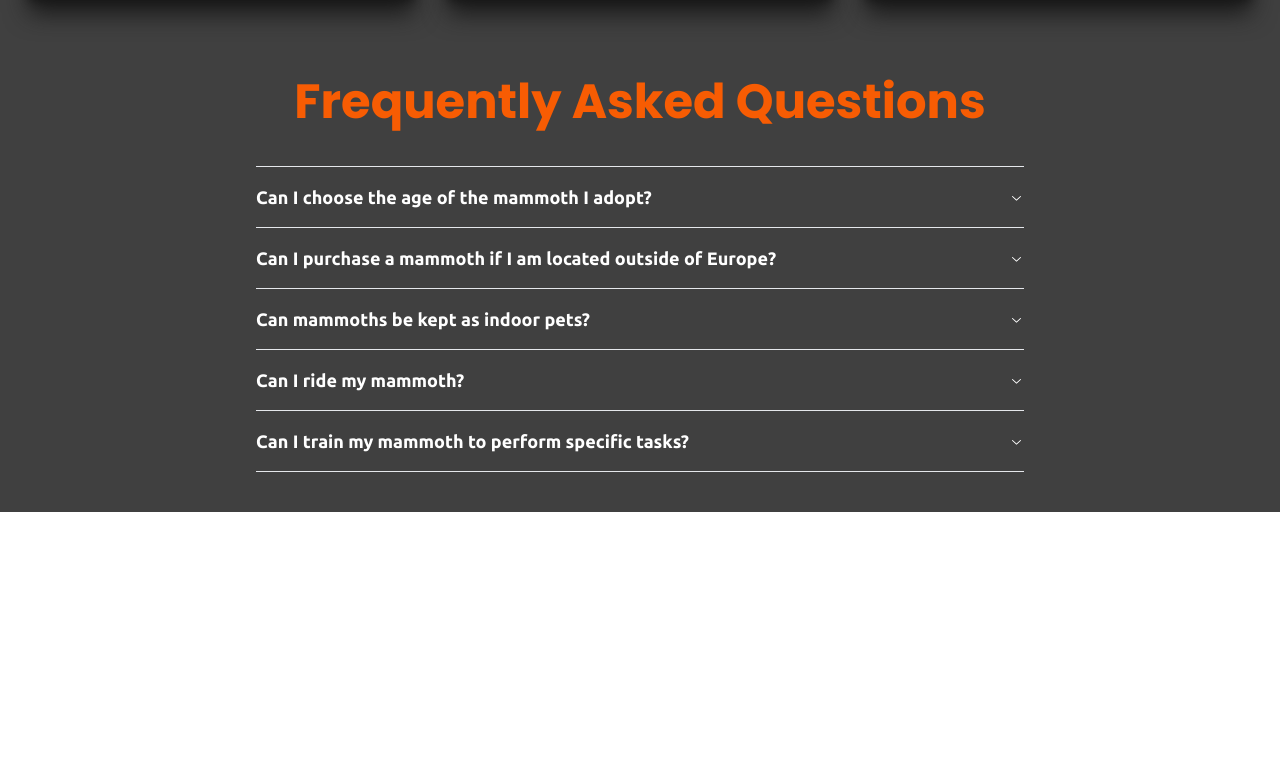
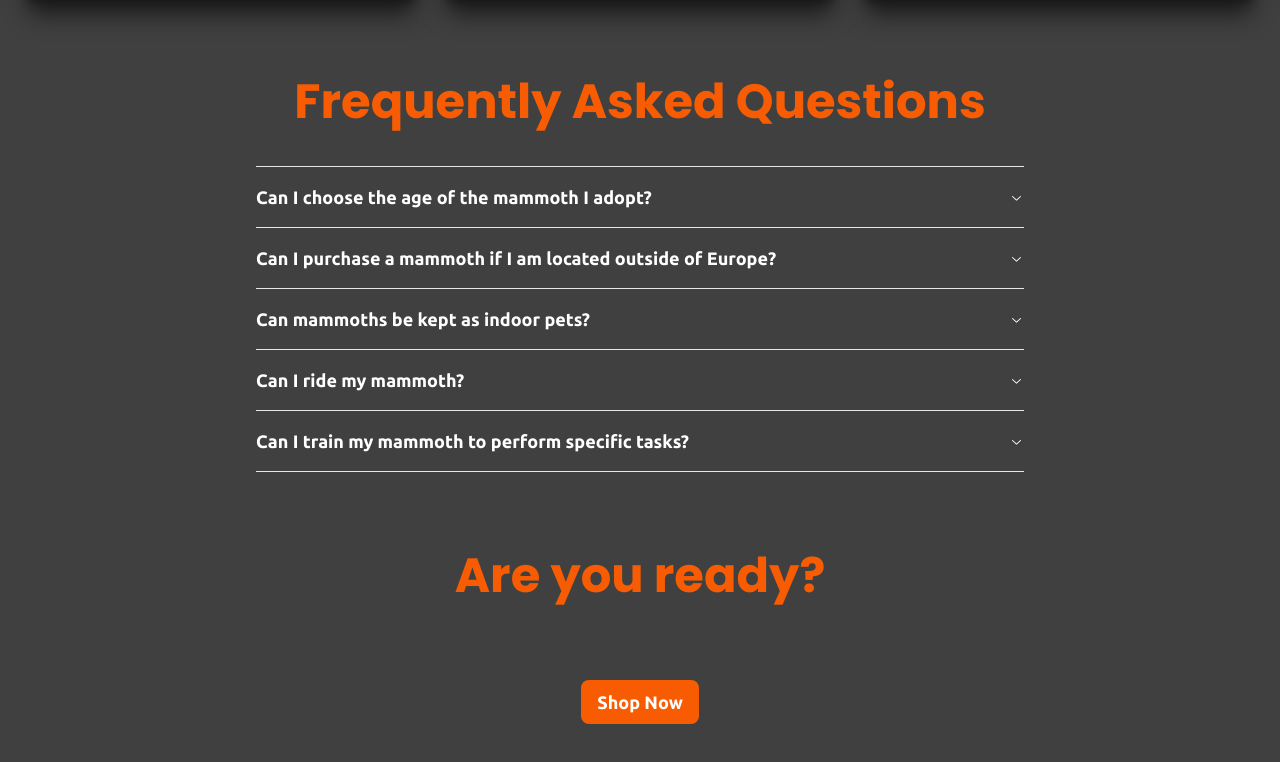
Before and after one commit to Jankela04/tuskware, a Next.js app: page / in a window 1280 px wide. Shown: the part 2236-2998 px from the top of the page. Before the commit the page ends 2748 px from the top, so only its background shows below. Built offline with nearby package versions, Linux system fonts and the light colour scheme.

Commit message:
feat: create (last) cta section

```diff
--- a/src/app/(home)/page.tsx
+++ b/src/app/(home)/page.tsx
@@ -12,6 +12,7 @@ export default function Home() {
       <InfoSection />
       <TestimonialsSection />
       <FAQSection />
+      <CTASection />
     </main>
   );
 }
@@ -226,3 +227,21 @@ function FAQSection() {
     </section>
   );
 }
+
+function CTASection() {
+  return (
+    <section className="content-container mt-10 pb-20">
+      <h2
+        className={cn(
+          poppins.className,
+          "mb-20 text-center text-4xl font-bold text-primary-500 sm:text-5xl"
+        )}
+      >
+        Are you ready?
+      </h2>
+      <div className="flex justify-center">
+        <Button>Shop Now</Button>
+      </div>
+    </section>
+  );
+}
```
